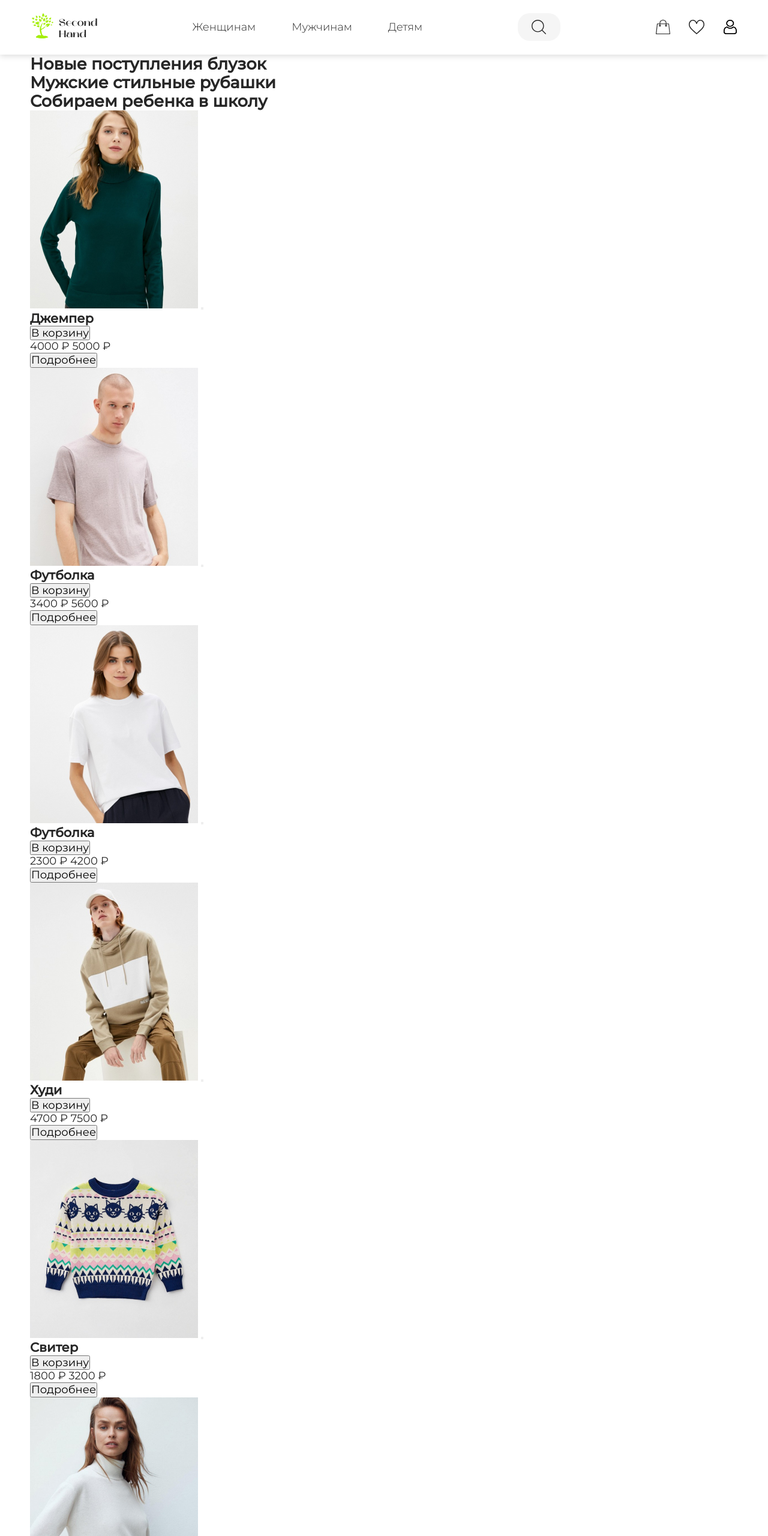
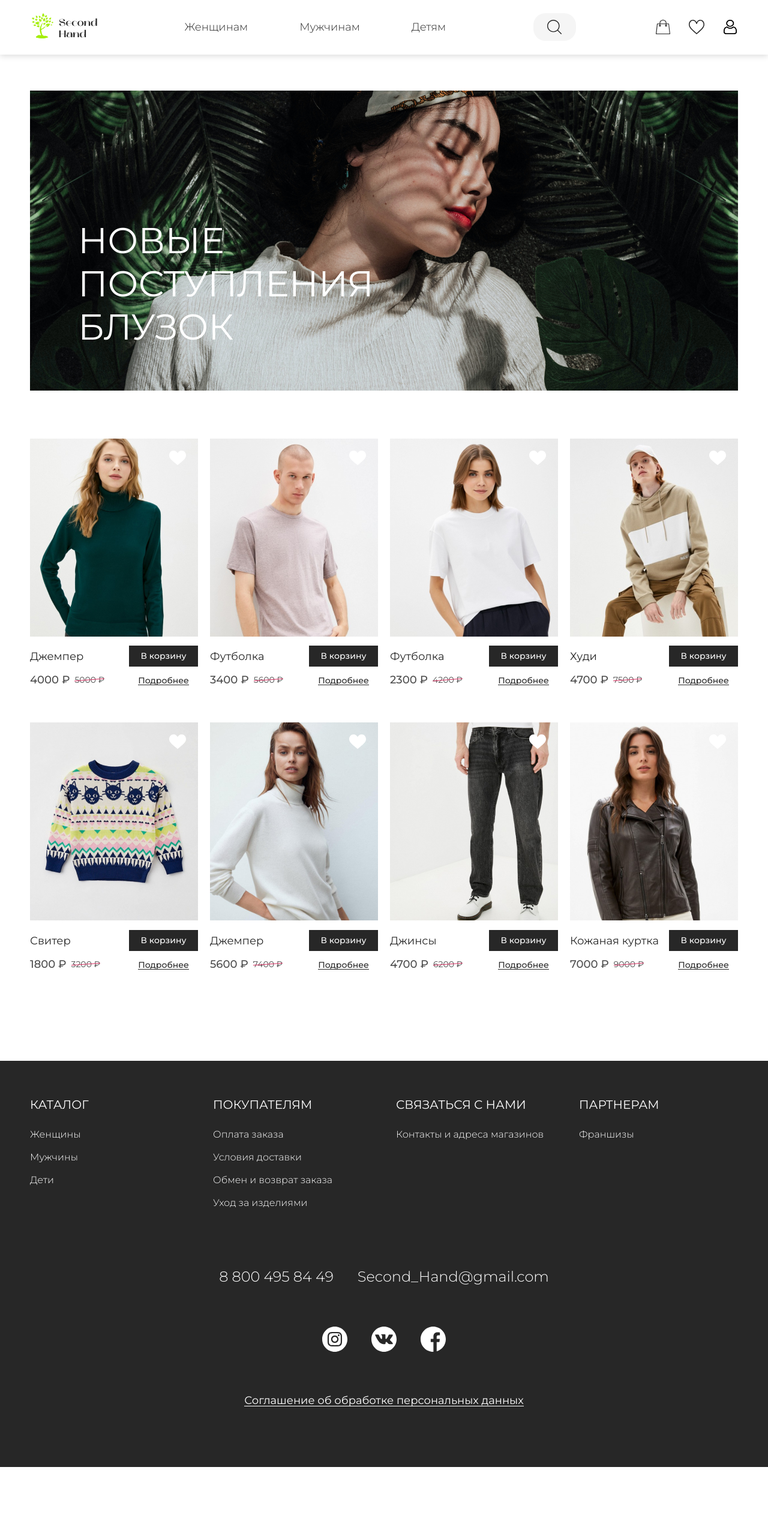
Before and after one commit to no3utufff89/secondHand, a plain HTML site: page index.html in a window 1280 px wide. Shown: the top 2560 px of the page at 60% size. After the commit the page ends 2445 px from the top, so only its background shows below. Drawn offline with Linux system fonts and the light colour scheme.

Commit message:
day3 changed

```diff
--- a/css/default.css
+++ b/css/default.css
@@ -1,6 +1,9 @@
 html{
   box-sizing: border-box;
   --main-color:#272727;
+  --white-text:#fff;
+  --heart-color:#D93162;
+  --goods-item-color:#4D4D4D;
 }
 *,*:before,*:after{
   box-sizing: inherit;
@@ -39,6 +42,9 @@ h1,h2,h3,p{
   max-width: 1180px;
   margin: 0 auto;
 }
+.hidden{
+  display: none;
+}
 @media (max-width: 1200px) {
   .container{
     padding: 0 72px;
--- a/css/index.css
+++ b/css/index.css
@@ -4,3 +4,7 @@
 @import "modules/header.css";
 @import "modules/navigation.css";
 @import "modules/search.css";
+@import "modules/hero.css";
+@import "modules/goods.css";
+@import "modules/item.css";
+@import "modules/footer.css";
--- /dev/null
+++ b/css/modules/footer.css
@@ -0,0 +1,170 @@
+.footer{
+  background-color: var(--main-color);
+  color: var(--white-text);
+  padding-top: 60px;
+  padding-bottom: 100px;
+}
+.footer__list-nav{
+  display: grid;
+  justify-content: space-between;
+  grid-template-columns: repeat(4, minmax(max-content,1fr));
+  gap: 40px;
+  margin-bottom: 100px;
+}
+.footer__subtitle{
+  font-weight: 400;
+  font-size: 20px;
+  line-height: 1.3;
+  text-transform: uppercase;
+  margin-bottom: 27px;
+}
+.footer__list-vertical{
+  display: flex;
+  flex-direction: column;
+  row-gap: 18px;
+  font-weight: 300;
+  font-size: 16px;
+  line-height: 20px;
+}
+.footer__list-contacts{
+  display: flex;
+  gap: 40px;
+  justify-content: center;
+  margin-bottom: 70px;
+}
+.footer__list-contacts{
+  display: flex;
+  column-gap: 40px;
+  font-weight: 300;
+  font-size: 24px;
+  line-height: 26px;
+
+}
+.footer__social-link{
+  display: block;
+  width: 42px;
+  height: 42px;
+  background-repeat: no-repeat;
+  background-size: contain;
+  transition: opacity 0.24s ease;
+}
+.footer__social-link:hover{
+  opacity: .5;
+}
+.footer__social-link_instagram{
+  background-image: url("../../img/insta.svg");
+}
+.footer__social-link_vk{
+  background-image: url("../../img/vk.svg");
+}
+.footer__social-link_facebook{
+  background-image: url("../../img/fb.svg");
+}
+.footer__agreement{
+  font-weight: 400;
+  font-size: 18px;
+  line-height: 22px;
+  display: block;
+  margin: 0 auto;
+  width: max-content;
+  position: relative;
+}
+.footer__agreement:after{
+  content: "";
+  position: absolute;
+  display: block;
+  height: 1px;
+  width: 100%;
+  left: 0;
+  bottom: 1px;
+  background-color: var(--white-text);
+}
+.footer__social-link,.footer__agreement,.footer__link{
+  transition: color 0.24s ease;
+}
+.footer__social-link:hover,.footer__agreement:hover,.footer__link:hover{
+  color: #a1a1a1;
+}
+.footer__agreement:hover:after{
+  background-color: #a1a1a1;
+}
+@media (max-width: 1200px) {
+.footer{
+  padding-bottom: 72px;
+}
+}
+@media (max-width: 1000px) {
+  .footer{
+    padding-top: 36px;
+    padding-bottom: 58px;
+  }
+  .footer__list-nav{
+    grid-template-columns: repeat(2, minmax(max-content,1fr));
+    gap: 50px;
+    margin-bottom: 50px;
+  }
+  .footer__subtitle{
+    font-size: 18px;
+    margin-bottom: 15px;
+  }
+  .footer__list-contacts{
+    font-size: 18px;
+  }
+  .footer__agreement{
+    font-size: 14px;
+    line-height: 17px;
+  }
+}
+@media (max-width: 760px) {
+  .footer{
+    padding-top: 30px;
+    padding-bottom: 40px;
+  }
+  .footer__list-nav{
+    grid-template-columns: 1fr;
+  }
+  .footer__list-contacts{
+    flex-wrap: wrap;
+    justify-content: flex-start;
+    gap: 30px;
+  }
+  .footer__agreement{
+    font-size: 14px;
+    line-height: 20px;
+    margin: 0;
+  }
+  .footer__subtitle{
+    font-size: 16px;
+  }
+  .footer__link{
+    font-weight: 300;
+    font-size: 14px;
+    line-height: 17px;
+  }
+}
+@media (max-width: 580px) {
+.footer__container{
+  max-width: 280px;
+}
+  .footer__agreement{
+    display: flex;
+    flex-direction: column;
+    align-items: flex-start;
+  }
+  .footer__agreement:after{
+    content: none;
+  }
+  .footer__agreement-text{
+    position: relative;
+  }
+  .footer__agreement-text:after{
+    content: "";
+    position: absolute;
+    display: block;
+    height: 1px;
+    width: 100%;
+    left: 0;
+    bottom: 1px;
+    background-color: var(--white-text);
+  }
+}
--- /dev/null
+++ b/css/modules/goods.css
@@ -0,0 +1,10 @@
+.goods {
+  padding: 40px 0 150px;
+}
+.goods__list{
+  display: grid;
+  grid-template-columns: repeat(auto-fit,280px);
+  column-gap: 20px;
+  row-gap: 60px;
+  justify-content: space-around;
+}
--- a/css/modules/header.css
+++ b/css/modules/header.css
@@ -23,7 +23,11 @@
   background-repeat: no-repeat;
   background-position: center;
   background-size: contain;
+  transition: opacity 0.5s ease;
 
+}
+.header__btn:hover{
+  opacity: .7;
 }
 .header__btn_cart{
   background-image: url("../../img/bag.svg");
--- /dev/null
+++ b/css/modules/hero.css
@@ -0,0 +1,69 @@
+.hero{
+  padding: 60px 0 40px 0;
+}
+.hero__slider-link{
+  width: 100%;
+  display: flex;
+  align-items: flex-end;
+  min-height: 500px;
+  padding: 70px 80px;
+  background-color: var(--main-color);
+  background-position: center;
+  background-repeat: no-repeat;
+  background-size: cover;
+}
+.hero__slider-title{
+  max-width: min-content;
+  font-weight: 400;
+  font-size: 60px;
+  line-height: 1.2;
+  text-transform: uppercase;
+  color: var(--white-text);
+
+}
+@media (max-width: 1200px) {
+  .hero{
+    padding: 50px 0 35px 0;
+  }
+
+.hero__container{
+  padding: 0;
+}
+  .hero__slider-title{
+    font-size: 56px;
+  }
+  .hero__slider-link{
+    padding: 80px 90px;
+  }
+}
+@media (max-width: 1000px) {
+  .hero__slider-title{
+    font-size: 44px;
+  }
+  .hero__slider-link{
+    padding: 81px 94px;
+    min-height: 730px;
+  }
+}
+@media (max-width: 760px) {
+
+  .hero__slider-title{
+    font-size: 38px;
+  }
+  .hero__slider-link{
+    padding: 60px 60px;
+
+  }
+}
+@media (max-width: 580px) {
+  .hero{
+    padding: 30px 0 20px 0;
+  }
+  .hero__slider-title{
+    font-size: 30px;
+  }
+  .hero__slider-link{
+    padding: 60px 20px;
+    min-height: 400px;
+  }
+}
--- /dev/null
+++ b/css/modules/item.css
@@ -0,0 +1,133 @@
+.item{
+  position: relative;
+}
+.item__img{
+  width: 280px;
+  height: 330px;
+  object-fit: cover;
+  object-position: top;
+  margin-bottom: 11px;
+}
+.item__favorite-btn{
+  position: absolute;
+  top: 20px;
+  right: 20px;
+  background-color: transparent;
+  border: none;
+  color: var(--white-text);
+  transition: color .4s ease,opacity .4s ease;
+}
+.item__favorite-btn:hover{
+color: var(--heart-color);
+  opacity: .5;
+}
+.item__favorite-btn:focus{
+  color: var(--heart-color);
+
+}
+.item__favorite-btn:active{
+  color: var(--heart-color);
+
+}
+.item__control-wrapper{
+  display: grid;
+  grid-template-columns: 1fr 115px;
+  column-gap: 9px;
+  row-gap: 11px;
+}
+.item__title{
+  font-weight: 400;
+  font-size: 18px;
+  line-height: 22px;
+  align-self: center;
+}
+.item__to-cart{
+  font-weight: 500;
+  font-size: 14px;
+  line-height: 17px;
+color: var(--white-text);
+
+  background-color: var(--main-color);
+  padding: 8px;
+  border: 1px solid transparent;
+}
+.item__to-cart:hover{
+  background-color: #464343;
+}
+.item__to-cart:active{
+  border: 1px solid #272727;
+  background-color: var(--white-text);
+  color: var(--main-color);
+}
+.item__to-cart:focus{
+  background-color: #F5F5F5;
+  border: 1px solid #272727;
+  color: var(--main-color);
+}
+.item__price{
+  font-weight: 500;
+  font-size: 18px;
+  line-height: 22px;
+  color: var(--goods-item-color);
+  display: flex;
+  align-items: center;
+  gap: 8px;
+
+}
+.item__old-price{
+  position: relative;
+  font-weight: 400;
+  font-size: 14px;
+  line-height: 17px;
+
+}
+.item__old-price:after{
+  content: "";
+  position: absolute;
+  display: block;
+  height: 1px;
+  width: 100%;
+  left: 0;
+  top: 50%;
+  transform: translateY(-50%) rotate(-4.34deg);
+  background-color: var(--heart-color);
+
+}
+.item__description-btn{
+  border: none;
+  background-color: transparent;
+
+ }
+.item__description-text{
+  position: relative;
+  font-weight: 500;
+  font-size: 14px;
+  line-height: 17px;
+  color: var(--main-color);
+}
+.item__description-text:hover{
+  color: #464343;
+}
+.item__description-text:active:after{
+  height: 0;
+}
+.item__description-text:after{
+  content: "";
+  position: absolute;
+  display: block;
+  height: 1px;
+  width: 100%;
+  left: 0;
+  bottom:1px;
+  background-color: var(--main-color);
+}
+@media (max-width:1000px){
+  .goods__list{
+    row-gap: 50px;
+  }
+}
+@media (max-width:580px){
+.goods__list{
+  row-gap: 30px;
+}
+}
--- a/css/modules/navigation.css
+++ b/css/modules/navigation.css
@@ -6,6 +6,21 @@
   font-weight: 300;
   font-size: 18px;
   line-height: 22px;
+  position: relative;
+  padding: 0 13px;
+}
+.nav__item:hover{
+  font-weight: 400;
+}
+.nav__item:active:after{
+  content: "";
+  background-color: var(--main-color);
+  height: 1px;
+  width: 100%;
+  position: absolute;
+  bottom: -15px;
+  left: 0;
+
 }
 .nav__btn{
   display: none;
@@ -104,7 +119,7 @@
     height: 2px;
     top: 50%;
     transform: translateY(-50%);
-    background-color: #272727;
+    background-color: var(--main-color);
     opacity: 1;
     transition: transform .24s ease-in-out;
   }
@@ -115,7 +130,7 @@
     left: 0;
     width: 100%;
     height: 2px;
-    background-color: #272727;
+    background-color: var(--main-color);
     transition: transform .24s ease-in-out,top .24s ease-in-out;
   }
   .nav__btn:after{
--- a/index.html
+++ b/index.html
@@ -65,19 +65,19 @@
       <div class="hero__slider">
         <ul class="hero__slider-wrapper">
           <li class="hero__slider-item">
-            <a href="?category=women" class="hero__slider-link hero__slider-link_women">
+            <a href="?category=women" class="hero__slider-link"
+               style="background-image: url('img/banner1.png')">
             <h2 class="hero__slider-title">Новые поступления блузок</h2>
           </a>
           </li>
-          <li class="hero__slider-item">
-            <a href="?category=men" class="hero__slider-link hero__slider-link_men">
+          <li class="hero__slider-item" hidden>
+            <a href="?category=men" class="hero__slider-link " style="background-image: url('img/banner2.png')">
             <h2 class="hero__slider-title">Мужские стильные рубашки</h2>
           </a>
           </li>
-          <li class="hero__slider-item">
-            <a href="?category=kids" class="hero__slider-link hero__slider-link_kids">
-            <h2 class="hero__slider-title">Собираем ребенка
-              в школу</h2>
+          <li class="hero__slider-item" hidden>
+            <a href="?category=kids" class="hero__slider-link " style="background-image: url('img/banner3.png')">
+            <h2 class="hero__slider-title">Собираем ребенка в&nbsp; школу</h2>
           </a>
           </li>
         </ul>
@@ -90,112 +90,144 @@
         <li class="goods__item">
           <article class="item">
             <img src="img/product1.jpg" alt="" class="item__img">
-            <button class="item__favorite-btn"></button>
+            <button class="item__favorite-btn">
+              <svg width="28" height="24">
+                <use xlink:href="#heart"></use>
+              </svg>
+            </button>
             <div class="item__control-wrapper">
               <h3 class="item__title">Джемпер</h3>
               <button class="item__to-cart">В корзину</button>
               <p class="item__price">4000 ₽
                 <span class="item__old-price">5000 ₽</span>
               </p>
-              <button class="item__description-btn">Подробнее</button>
+              <button class="item__description-btn"><span class="item__description-text">Подробнее</span></button>
             </div>
           </article>
         </li>
         <li class="goods__item">
           <article class="item">
             <img src="img/product2.png" alt="" class="item__img">
-            <button class="item__favorite-btn"></button>
+            <button class="item__favorite-btn">
+              <svg width="28" height="24">
+                <use xlink:href="#heart"></use>
+              </svg>
+            </button>
             <div class="item__control-wrapper">
               <h3 class="item__title">Футболка</h3>
               <button class="item__to-cart">В корзину</button>
               <p class="item__price">3400 ₽
                 <span class="item__old-price">5600 ₽</span>
               </p>
-              <button class="item__description-btn">Подробнее</button>
+              <button class="item__description-btn"><span class="item__description-text">Подробнее</span></button>
             </div>
           </article>
         </li>
         <li class="goods__item">
           <article class="item">
             <img src="img/product3.png" alt="" class="item__img">
-            <button class="item__favorite-btn"></button>
+            <button class="item__favorite-btn">
+              <svg width="28" height="24">
+                <use xlink:href="#heart"></use>
+              </svg>
+            </button>
             <div class="item__control-wrapper">
               <h3 class="item__title">Футболка</h3>
               <button class="item__to-cart">В корзину</button>
               <p class="item__price">2300 ₽
                 <span class="item__old-price">4200 ₽</span>
               </p>
-              <button class="item__description-btn">Подробнее</button>
+              <button class="item__description-btn"><span class="item__description-text">Подробнее</span></button>
             </div>
           </article>
         </li>
         <li class="goods__item">
           <article class="item">
             <img src="img/product4.png" alt="" class="item__img">
-            <button class="item__favorite-btn"></button>
+            <button class="item__favorite-btn">
+              <svg width="28" height="24">
+                <use xlink:href="#heart"></use>
+              </svg>
+            </button>
             <div class="item__control-wrapper">
               <h3 class="item__title">Худи</h3>
               <button class="item__to-cart">В корзину</button>
               <p class="item__price">4700 ₽
                 <span class="item__old-price">7500 ₽</span>
               </p>
-              <button class="item__description-btn">Подробнее</button>
+              <button class="item__description-btn"><span class="item__description-text">Подробнее</span></button>
             </div>
           </article>
         </li>
         <li class="goods__item">
           <article class="item">
             <img src="img/product5.png" alt="" class="item__img">
-            <button class="item__favorite-btn"></button>
+            <button class="item__favorite-btn">
+              <svg width="28" height="24">
+                <use xlink:href="#heart"></use>
+              </svg>
+            </button>
             <div class="item__control-wrapper">
               <h3 class="item__title">Свитер</h3>
               <button class="item__to-cart">В корзину</button>
               <p class="item__price">1800 ₽
                 <span class="item__old-price">3200 ₽</span>
               </p>
-              <button class="item__description-btn">Подробнее</button>
+              <button class="item__description-btn"><span class="item__description-text">Подробнее</span></button>
             </div>
           </article>
         </li>
         <li class="goods__item">
           <article class="item">
             <img src="img/product6.png" alt="" class="item__img">
-            <button class="item__favorite-btn"></button>
+            <button class="item__favorite-btn">
+              <svg width="28" height="24">
+                <use xlink:href="#heart"></use>
+              </svg>
+            </button>
             <div class="item__control-wrapper">
               <h3 class="item__title">Джемпер</h3>
               <button class="item__to-cart">В корзину</button>
               <p class="item__price">5600 ₽
                 <span class="item__old-price">7400 ₽</span>
               </p>
-              <button class="item__description-btn">Подробнее</button>
+              <button class="item__description-btn"><span class="item__description-text">Подробнее</span></button>
             </div>
           </article>
         </li>
         <li class="goods__item">
           <article class="item">
             <img src="img/product7.png" alt="" class="item__img">
-            <button class="item__favorite-btn"></button>
+            <button class="item__favorite-btn">
+              <svg width="28" height="24">
+                <use xlink:href="#heart"></use>
+              </svg>
+            </button>
             <div class="item__control-wrapper">
               <h3 class="item__title">Джинсы</h3>
               <button class="item__to-cart">В корзину</button>
               <p class="item__price">4700 ₽
                 <span class="item__old-price">6200 ₽</span>
               </p>
-              <button class="item__description-btn">Подробнее</button>
+              <button class="item__description-btn"><span class="item__description-text">Подробнее</span></button>
             </div>
           </article>
         </li>
         <li class="goods__item">
           <article class="item">
             <img src="img/product8.png" alt="" class="item__img">
-            <button class="item__favorite-btn"></button>
+            <button class="item__favorite-btn">
+              <svg width="28" height="24">
+                <use xlink:href="#heart"></use>
+              </svg>
+            </button>
             <div class="item__control-wrapper">
               <h3 class="item__title">Кожаная куртка</h3>
               <button class="item__to-cart">В корзину</button>
               <p class="item__price">7000 ₽
                 <span class="item__old-price">9000 ₽</span>
               </p>
-              <button class="item__description-btn">Подробнее</button>
+              <button class="item__description-btn"><span class="item__description-text">Подробнее</span></button>
             </div>
           </article>
         </li>
@@ -248,7 +280,8 @@
     </ul>
     <ul class="footer__list-contacts">
       <li class="footer__item">
-        <a href="#" class="footer__social-link footer__social-link_instagram"></a>
+        <a href="#" class="footer__social-link footer__social-link_instagram">
+        </a>
       </li>
       <li class="footer__item">
         <a href="#" class="footer__social-link footer__social-link_vk"></a>
@@ -257,8 +290,16 @@
         <a href="#" class="footer__social-link footer__social-link_facebook"></a>
       </li>
     </ul>
-    <a href="#" class="footer__agreement">Соглашение об обработке персональных данных</a>
+    <a href="#" class="footer__agreement">
+      <span class="footer__agreement-text">Соглашение об обработке</span>
+      <span class="footer__agreement-text">персональных данных</span></a>
   </div>
 </footer>
+<svg class="hidden">
+  <symbol id="heart"  viewBox="0 0 28 24" >
+    <path d="M20.5625 0C19.0431 0 17.6501 0.467469 16.4223 1.38945C15.2451 2.27336 14.4614 3.39919 14 4.21784C13.5386 3.39913 12.7549 2.27336 11.5777 1.38945C10.3499 0.467469 8.95688 0 7.4375 0C3.19747 0 0 3.36727 0 7.8326C0 12.6567 3.98907 15.9573 10.028 20.9539C11.0535 21.8025 12.2159 22.7643 13.424 23.7901C13.5833 23.9255 13.7878 24 14 24C14.2122 24 14.4167 23.9255 14.576 23.7901C15.7842 22.7642 16.9466 21.8024 17.9727 20.9534C24.0109 15.9573 28 12.6567 28 7.8326C28 3.36727 24.8025 0 20.5625 0Z" fill="currentColor"/>
+  </symbol>
+
+</svg>
 </body>
 </html>
```
Also changed, not shown: img/banner1-m.png (added), img/banner1.png (added), img/banner2.png (added), img/banner3.png (added), img/fb.svg (added), img/insta.svg (added), img/off.svg (added), img/vk.svg (added).
